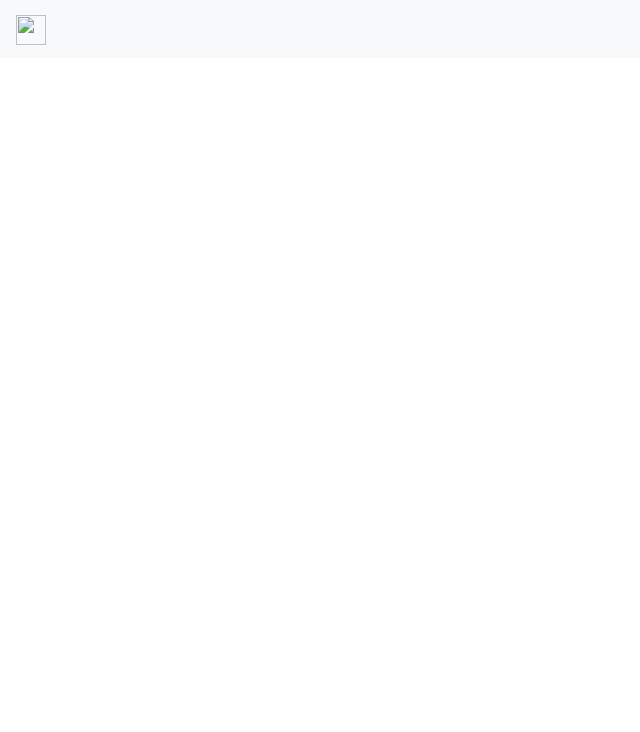
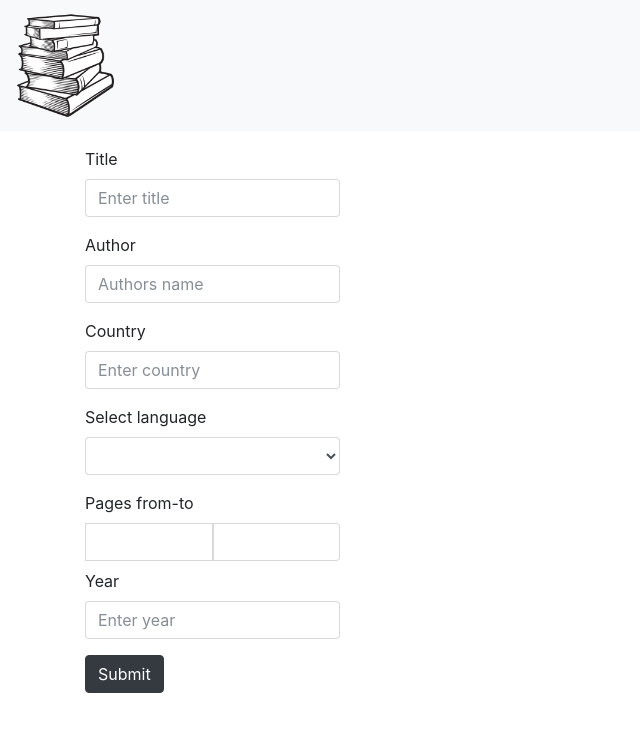
Before and after one commit to pauliht/node.js, a website: page www/index.html in a window 1280 px wide. Shown: the whole page, without its empty margins (0-640 px from the left). Drawn offline with Linux system fonts and the light colour scheme.

Commit message:
Fixed input group & logo

```diff
--- a/www/index.html
+++ b/www/index.html
@@ -12,13 +12,56 @@
   <body>
     <header>
       <!-- Just an image -->
+      <!-- Image and text -->
       <nav class="navbar navbar-light bg-light">
         <a class="navbar-brand" href="#">
-          <img src="/assets/brand/bootstrap-solid.svg" width="30" height="30" alt="">
+          <img src="/imgs/books.png" class="logo" alt="Books">
         </a>
       </nav>
     </header>
-    <main></main>
+    <main>
+      <div class="container">
+        <div class="row">
+          <div class="col-3">
+            <form>
+              <div class="form-group mt-3">
+                <label class="">Title</label>
+                <input class="form-control" id="filter-title" placeholder="Enter title">
+              </div>
+              <div class="form-group">
+                <label class="">Author</label>
+                <input class="form-control" id="filter-author" placeholder="Authors name">
+              </div>
+              <div class="form-group">
+                <label class="">Country</label>
+                <input class="form-control" id="filter-country" placeholder="Enter country">
+              </div>
+              <div class="form-group">
+                <label for="exampleFormControlSelect1">Select language</label>
+                <select class="form-control" id="exampleFormControlSelect1">
+
+                </select>
+              </div>
+              <span class="input-group-text" id="">Pages from-to</span>
+              <div class="input-group my-2">
+                <div class="input-group-prepend">
+
+                </div>
+                <input type="text" class="form-control">
+                <input type="text" class="form-control">
+              </div>
+              <div class="form-group">
+                <label class="">Year</label>
+                <input class="form-control" id="filter-year" placeholder="Enter year">
+              </div>
+              <div class="form-check">
+              </div>
+              <button type="submit" class="btn btn-dark">Submit</button>
+            </form>
+          </div>
+        </div>
+      </div>
+    </main>
     <footer></footer>
 
     <!-- JavaScript libraries -->
--- a/www/less/main.less
+++ b/www/less/main.less
@@ -0,0 +1,3 @@
+.logo {
+  width: 15%;
+}
--- a/www/less/style.less
+++ b/www/less/style.less
@@ -0,0 +1 @@
+@import "main";
```
Also changed, not shown: www/css/style.css, www/imgs/books.png (added), 4 other files.
